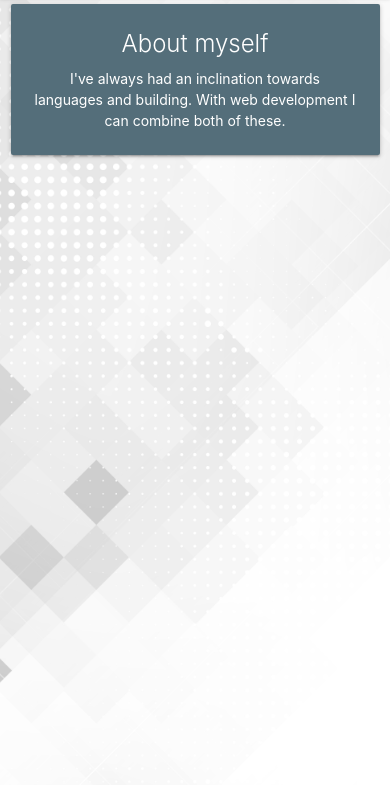
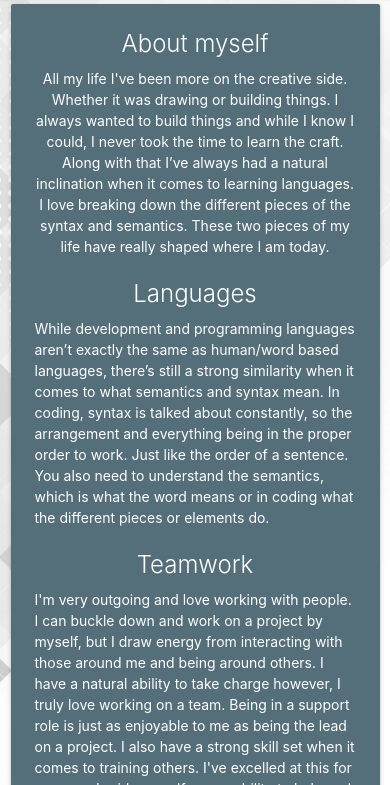
Before and after one commit to tylerwdev/portfolio2.0, a plain HTML site: page about.html in a window 390 px wide. Shown: the part 59-844 px from the top of the page. Drawn offline with nearby package versions, Linux system fonts and the light colour scheme.

Commit message:
finished about me page content for mobile first

```diff
--- a/about.html
+++ b/about.html
@@ -62,14 +62,47 @@
                         <div class="card blue-grey darken-1">
                             <div class="card-content white-text">
                                 <span class="card-title center">About myself</span>
-                                <p class="center">I've always had an inclination towards languages and building. With
-                                    web development I can combine both of these.</p>
+                                <p class="center">All my life I've been more on the creative side. Whether it was
+                                    drawing or building things. I always wanted to build things and while I know I
+                                    could, I never took the time to learn the craft. Along with that I’ve always had a
+                                    natural inclination when it comes to learning languages. I love breaking down the
+                                    different pieces of the syntax and semantics. These two pieces of my life have
+                                    really shaped where I am today.</p>
+                                <br>
+                                <span class="card-title center">Languages</span>
+                                <p>While development and programming languages aren’t exactly the same as human/word
+                                    based languages, there’s still a strong similarity when it comes to what semantics
+                                    and syntax mean. In coding, syntax is talked about constantly, so the arrangement
+                                    and everything being in the proper order to work. Just like the order of a sentence.
+                                    You also need to understand the semantics, which is what the word means or in coding what
+                                    the different pieces or elements do.</p>
+                                <br>
+                                <span class="card-title center">Teamwork</span>
+                                <p>I'm very outgoing and love working with people. I can buckle down and work on a
+                                    project by myself, but I draw energy from interacting with those around me and being
+                                    around others. I have a natural ability to take charge however, I truly love working
+                                    on a team. Being in a support role is just as enjoyable to me as being the lead on a
+                                    project. I also have a strong skill set when it comes to training others. I've
+                                    excelled at this for years and pride myself on my ability to help and equip others.
+                                </p>
                             </div>
                         </div>
                     </div>
                 </div>
 
-
+                <div class="row">
+                    <div class="col s12 m7">
+                        <div class="card">
+                            <div class="card-image">
+                                <img src="assets/images/wintersfamily.jpg">
+                                <span class="card-title">The Winters</span>
+                            </div>
+                            <div class="card-content">
+                                <p>A family picture with my wife and our two kids</p>
+                            </div>
+                        </div>
+                    </div>
+                </div>
 
             </div>
 
```
